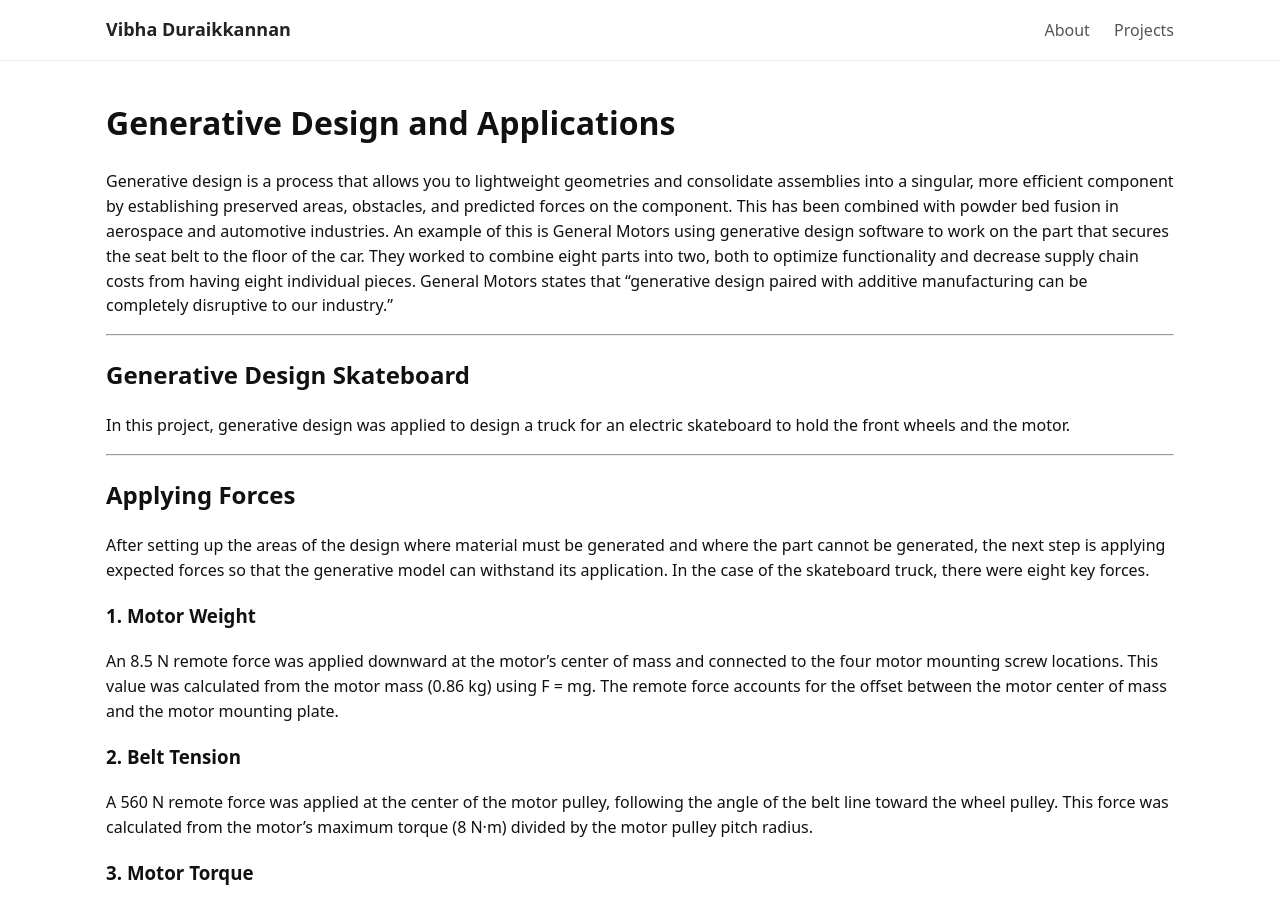
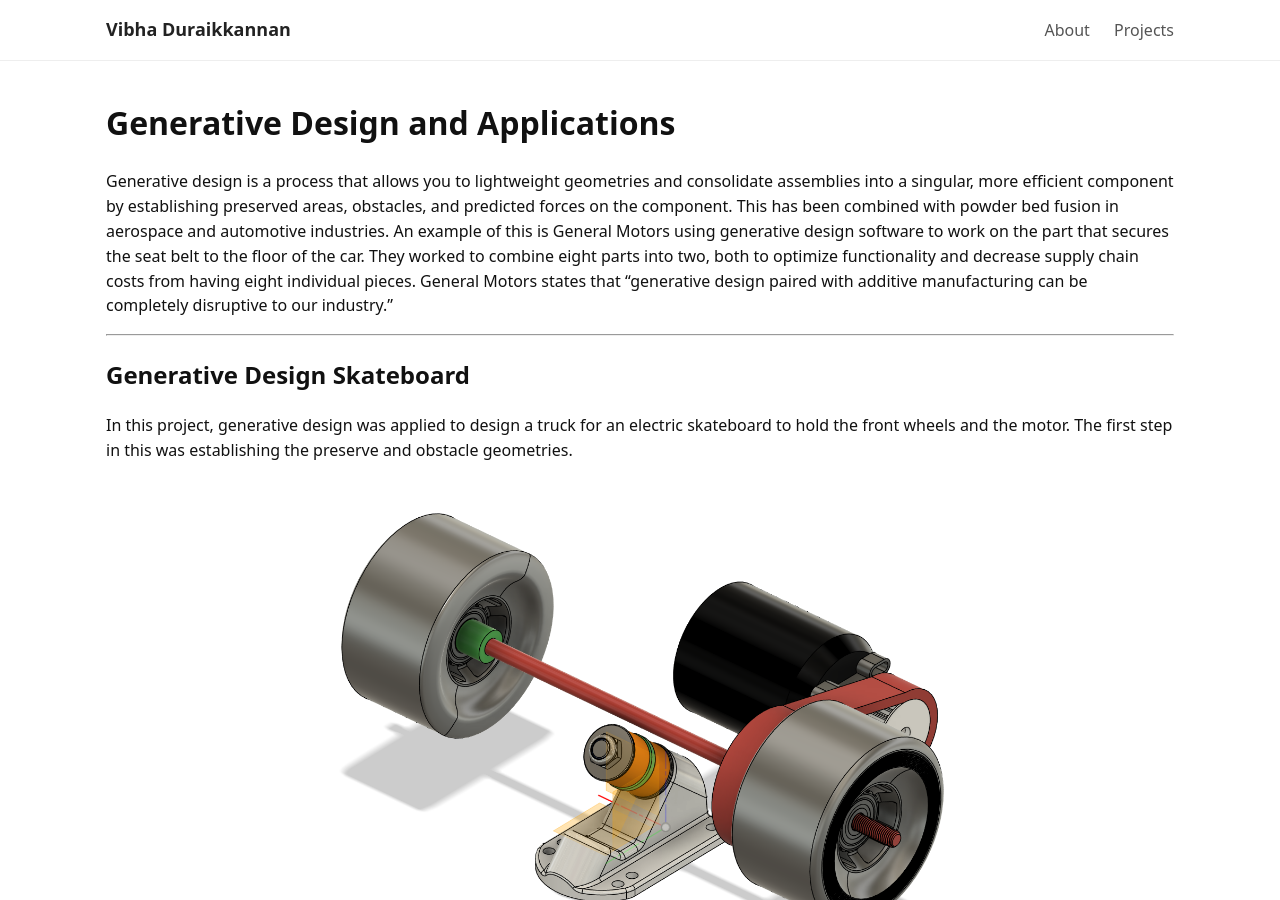
Before and after one commit to vibs-27/vibhadurai.github.io, a Jekyll site: the page built from _projects/generative-design-skateboard.md, in a window 1280 px wide and 900 px high. Built offline with Jekyll 4.4.1, drawn with Linux system fonts in a browser that asks for light colours; some of the changed text lies outside the part shown.

Commit message:
Enhance generative design documentation with images
Added images and detailed explanations for the generative design process of the skateboard truck, including comparisons between materials and pros and cons of generative design.

```diff
--- a/_projects/generative-design-skateboard.md
+++ b/_projects/generative-design-skateboard.md
@@ -15,13 +15,27 @@
 
 ## Generative Design Skateboard
 
-In this project, generative design was applied to design a truck for an electric skateboard to hold the front wheels and the motor.
+In this project, generative design was applied to design a truck for an electric skateboard to hold the front wheels and the motor. The first step in this was establishing the preserve and obstacle geometries.
+
+<p align="center">
+  <img src="{{ '/docs/assets/PreserveGeometry.png' | relative_url }}" width="65%">
+</p>
+
+<p align="center">
+  <img src="{{ '/docs/assets/ObstacleGeometry.png' | relative_url }}" width="65%">
+</p>
+
 
 ---
 
 ## Applying Forces
 
 After setting up the areas of the design where material must be generated and where the part cannot be generated, the next step is applying expected forces so that the generative model can withstand its application. In the case of the skateboard truck, there were eight key forces.
+
+<p align="center">
+  <img src="{{ '/docs/assets/Forces.png' | relative_url }}" width="65%">
+</p>
+
 
 ### 1. Motor Weight
 An 8.5 N remote force was applied downward at the motor’s center of mass and connected to the four motor mounting screw locations. This value was calculated from the motor mass (0.86 kg) using F = mg. The remote force accounts for the offset between the motor center of mass and the motor mounting plate.
@@ -55,14 +69,81 @@
 
 To verify that the generated model fit correctly, the part was first filament printed before carbon printing. The first print did not leave enough space to fit over the bearings during assembly, so the obstacle geometry was expanded to allow for proper clearance.
 
+<p align="center">
+  <img src="{{ '/docs/assets/3DPrint.jpeg' | relative_url }}" width="65%">
+</p>
+
+
+The final carbon print acounted for this.
+<p align="center">
+  <img src="{{ '/docs/assets/MotorMount.jpeg' | relative_url }}" width="65%">
+</p>
+
+<p align="center">
+  <img src="{{ '/docs/assets/AxleFit.jpeg' | relative_url }}" width="65%">
+</p>
+
+ <p align="center">
+  <img src="{{ '/docs/assets/FinalDesign.jpeg' | relative_url }}" width="65%">
+</p>
+
+<p align="center">
+  <img src="{{ '/docs/assets/FinalFit.jpeg' | relative_url }}" width="65%">
+</p>
+
+
 ---
 
 ## Comparison Between Materials
 
 The aluminum outcomes required less material due to the higher stiffness and yield strength of the material. As a result, the nylon design had thicker sections and more material to reach the same safety factor. The aluminum solution was able to generate a more open geometry with thinner structural members.
 
+<p align="center">
+  <img src="{{ '/docs/assets/NylonOutcome.png' | relative_url }}" width="65%">
+</p>
+
+<p align="center">
+  <img src="{{ '/docs/assets/AluminumResult.png' | relative_url }}" width="65%">
+</p>
+
 ---
 
 ## Generative Design: Pros and Cons
 
 Generative design is useful for identifying efficient structures and reducing unnecessary material, but it requires highly constrained and performance-driven parts to be most successful. The process is also extremely sensitive to small errors and can be very time-consuming. In this project, it was challenging to define obstacle geometry that both prevented interference and still allowed enough clearance to physically assemble the motor, belt, and wheels. Because of this, generative design is most effective as an early-stage tool that helps guide geometry rather than producing a fully fabrication-ready solution.
+
+---
+
+## CAD Models
+Generative Design Setup
+<div style="text-align:center">
+  <iframe
+    src="https://a360.co/3YmEB7J"
+    width="90%"
+    height="540"
+    frameborder="0"
+    allowfullscreen>
+  </iframe>
+</div>
+
+Aluminum Result
+<div style="text-align:center">
+  <iframe
+    src="https://a360.co/4oSlMnR"
+    width="90%"
+    height="540"
+    frameborder="0"
+    allowfullscreen>
+  </iframe>
+</div>
+
+Nylon Result
+<div style="text-align:center">
+  <iframe
+    src="https://a360.co/3YoODFn"
+    width="90%"
+    height="540"
+    frameborder="0"
+    allowfullscreen>
+  </iframe>
+</div>
```
